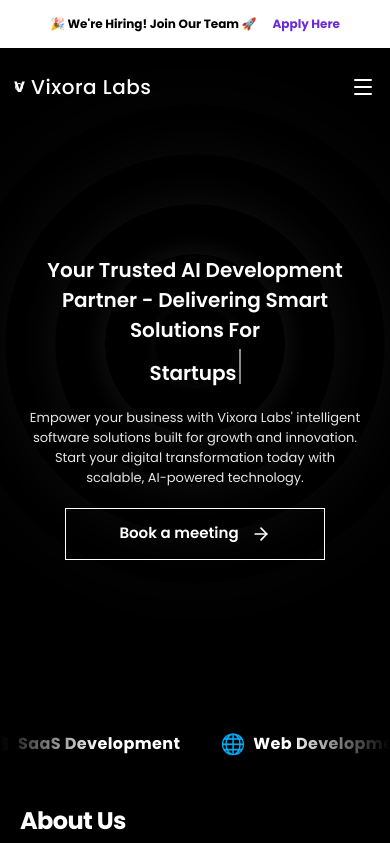
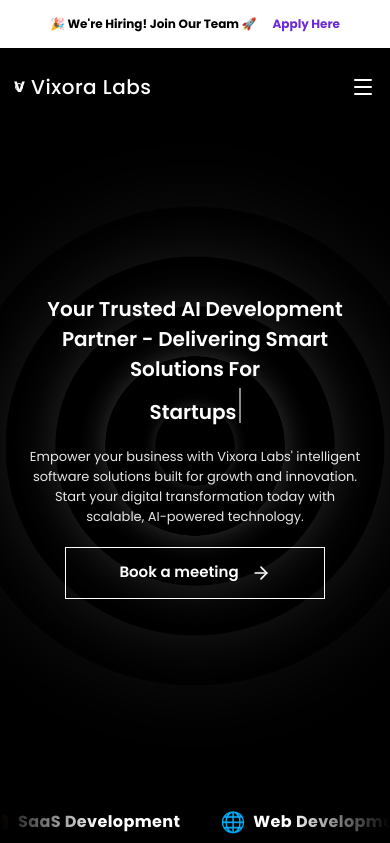
Before and after one commit to hhchavada/Vixora-Labs_LLP, a Next.js app: page / in a window 390 px wide. Shown: the top 843 px of the page. Built offline with nearby package versions, Linux system fonts and the light colour scheme.

Commit message:
testing-mobile

```diff
--- a/src/app/globals.css
+++ b/src/app/globals.css
@@ -211,15 +211,15 @@
   box-sizing: border-box;
   width: 600px;
   height: 600px;
-  /* Premium Glassmorphism Ring */
-  border: 1px solid rgba(255, 255, 255, 0.04);
+  /* Premium Glassmorphism Ring - increased visibility */
+  border: 1px solid rgba(255, 255, 255, 0.1);
   border-radius: 50%;
   animation: hero-glow-animate 6s linear infinite;
   opacity: 0;
   transform: translate(-50%, -50%) scale(0);
   background: transparent;
-  /* Optimized Glow for mobile to prevent text blinking (GPU overload) */
-  box-shadow: 0 0 100px rgba(255, 255, 255, 0.1);
+  /* Optimized Glow for mobile - increased visibility */
+  box-shadow: 0 0 100px rgba(255, 255, 255, 0.25);
   /* Hardware Acceleration to fix lag */
   will-change: transform, opacity;
 }
@@ -228,7 +228,7 @@
   .hero-glow-box span {
     width: 1300px;
     height: 1300px;
-    box-shadow: 0 0 200px rgba(255, 255, 255, 0.15);
+    box-shadow: 0 0 200px rgba(255, 255, 255, 0.25);
   }
 }
 
--- a/src/features/hero/hero-section.tsx
+++ b/src/features/hero/hero-section.tsx
@@ -74,7 +74,7 @@
 
 export function HeroSection() {
   return (
-    <div className="relative z-10 bg-transparent mb-0 md:h-screen h-[100dvh] flex items-center justify-center -mt-[126px] md:-mt-[138px] lg:-mt-[134px] pt-[126px] md:pt-[138px] lg:pt-[134px]">
+    <div className="relative z-10 bg-transparent mb-0 h-[calc(100vh-48px)] flex items-center justify-center">
 
       {/* Large Background Glow / Concentric Circles Animation */}
       <div className="absolute inset-0 pointer-events-none -z-10 flex items-center justify-center">
```
